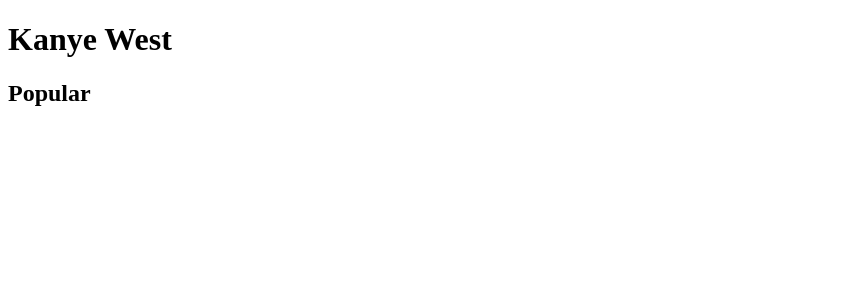
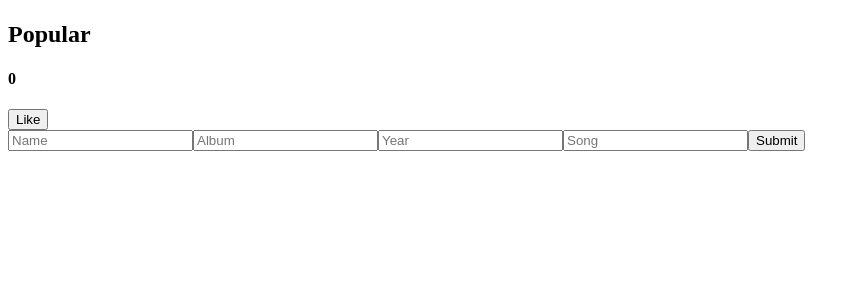
Before and after one commit to ivshxvi/react-music-app, a React (Vite) app: page / in a window 1280 px wide. Shown: the top 300 px of the page, without its empty margins (0-860 px from the left). Built offline with nearby package versions, Linux system fonts and the light colour scheme.

Commit message:
Version not working

```diff
--- /dev/null
+++ b/src/AppStateContext.jsx
@@ -0,0 +1,21 @@
+import React, { createContext, useContext, useState } from "react";
+
+const AppStateContext = createContext();
+
+export const AppStateProvider = ({ children }) => {
+  const [formData, setFormData] = useState({ name: "", album: "", year: "", song: "" });
+
+  const updateFormData = (data) => {
+    setFormData(data);
+  };
+
+  return (
+    <AppStateContext.Provider value={{ formData, updateFormData }}>
+      {children}
+    </AppStateContext.Provider>
+  );
+};
+
+export const useAppState = () => {
+  return useContext(AppStateContext);
+};
--- a/src/Display.jsx
+++ b/src/Display.jsx
@@ -1,15 +1,27 @@
 import React from "react"
 import { useState } from "react"
+import { useAppState } from "./AppStateContext.jsx";
 
 export default function Display(){
+    const { formData } = useAppState();
 
+    const [likes, setLikes] = useState(0)
 
+    const addLikes = () => {
+        setLikes(prevState => prevState + 1)
+    }
 
-return (
-    <div className="Display">
-        <h1>Kanye West</h1>
+    return (
+        <div className="Display">
+        <h1>{formData.name}</h1>
         <h2>Popular</h2>
-
-    </div>
-)
+        <div>
+          <h3>{formData.album}</h3>
+          <h3>{formData.year}</h3>
+          <h3>{formData.song}</h3>
+          <h4>{likes}</h4>
+          <button onClick={addLikes}>Like</button>
+        </div>
+      </div>
+    )
 }
--- a/src/Form.jsx
+++ b/src/Form.jsx
@@ -1,6 +1,46 @@
 import React from "react"
-import { useState } from "react"
+import { useAppState } from "./AppStateContext.jsx";
 
-export default function Form(){
 
+export default function Form() {
+    const { formData, updateFormData } = useAppState();
+
+    const handleSubmit = (event) => {
+      event.preventDefault();
+      updateFormData(formData);
+    };
+
+    return (
+      <form onSubmit={handleSubmit}>
+      <input
+        type="text"
+        name="name"
+        value={formData.name}
+        onChange={(event) => updateFormData({ ...formData, name: event.target.value })}
+        placeholder="Name"
+      />
+      <input
+        type="text"
+        name="album"
+        value={formData.album}
+        onChange={(event) => updateFormData({ ...formData, album: event.target.value })}
+        placeholder="Album"
+      />
+      <input
+        type="text"
+        name="year"
+        value={formData.year}
+        onChange={(event) => updateFormData({ ...formData, year: event.target.value })}
+        placeholder="Year"
+      />
+      <input
+        type="text"
+        name="song"
+        value={formData.song}
+        onChange={(event) => updateFormData({ ...formData, song: event.target.value })}
+        placeholder="Song"
+      />
+      <input type="submit" value="Submit" />
+    </form>
+    );
 }
--- a/src/index.jsx
+++ b/src/index.jsx
@@ -2,6 +2,7 @@
 import Form from "./Form.jsx"
 import React from "react"
 import {createRoot} from "react-dom/client"
+import { AppStateProvider } from "./AppStateContext.jsx";
 
 const root = createRoot(document.getElementById("root"));
-root.render(<><Display/><Form/></>)
+root.render(<AppStateProvider><><Display/><Form/></></AppStateProvider>)
```
